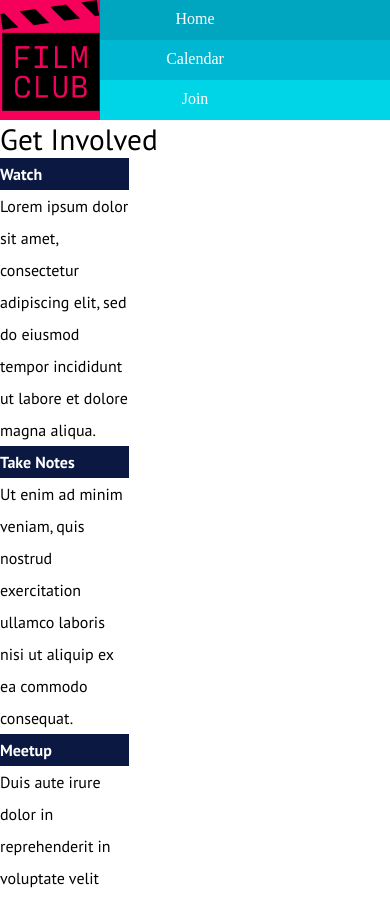
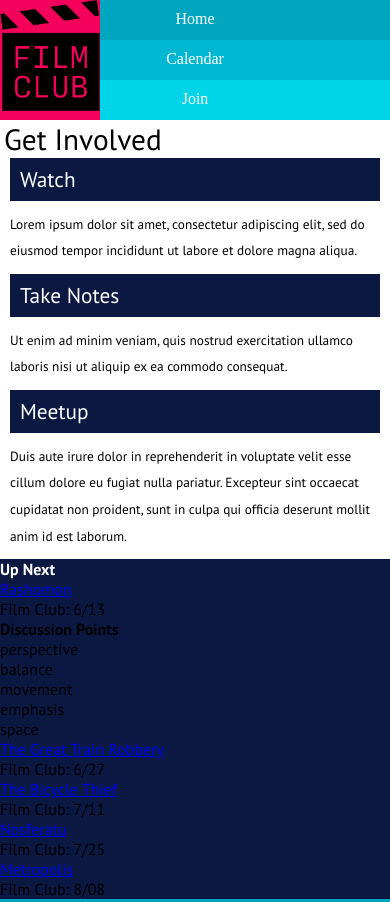
Before and after one commit to Matthew-McDonald/Responsive-Movie-Site, a plain HTML site: page index.html in a window 390 px wide. Shown: the top 902 px of the page. Drawn offline with Linux system fonts and the light colour scheme; files whose address does not match are found by name.

Commit message:
made main-one responsive

```diff
--- a/css/home.css
+++ b/css/home.css
@@ -18,43 +18,74 @@ main {
 
 }
 
+/*     MAIN ONE     */
+
 h1 {
   font-size: 22pt;
   font-weight: 300;
+  margin-left: 1%;
 }
 
 .main-one {
   display: flex;
   flex-wrap: wrap;
-  justify-content: center;
-  width: 100vw;
+  justify-content: space-around;
   flex-direction: column;
   line-height: 2;
-}
-
-.main-watch {
-  width: 33%;
-}
-
-.main-take-notes {
-  width: 33%;
-}
-
-.main-meetup {
-  width: 33%;
 }
 
 .main-sub-head {
   background-color: #0B1942;
   color: #FFFFFF;
+  padding-left: 10px;
+  font-size: 16pt;
+  font-weight: 300;
 }
 
+.flex-item {
+  margin-left: 10px;
+  margin-right: 10px;
+}
+
+.main-one p {
+  margin-top: 10px;
+  margin-bottom: 10px;
+  font-size: 10pt;
+}
+
+
+/*    MAIN TWO     */
+
+.main-two {
+  background-color: #0B1942;
+}
+
+h3 {
+  color: #FFFFFF;
+}
 
 /*    TABLET    */
 
 @media screen and (min-width: 545px ){
   .main-one {
     flex-direction: row;
+    width: 100vw;
+  }
+
+  .flex-item {
+    width: 31%;
+    margin: 0;
+  }
+
+  .main-one p {
+    font-size: 12pt;
   }
 
 }
+
+/*    DESKTOP    */
+
+
+@media screen and (min-width: 769px ){
+
+}
--- a/index.html
+++ b/index.html
@@ -48,15 +48,15 @@
 
     <section class="main-one">
 
-      <div class="main-watch">
+      <div class="flex-item" class="main-watch">
         <h2 class="main-sub-head">Watch</h2>
         <p>Lorem ipsum dolor sit amet, consectetur adipiscing elit, sed do eiusmod tempor incididunt ut labore et dolore magna aliqua.</p>
       </div>
-      <div class="main-take-notes">
+      <div class="flex-item" class="main-take-notes">
         <h2 class="main-sub-head">Take Notes</h2>
         <p>Ut enim ad minim veniam, quis nostrud exercitation ullamco laboris nisi ut aliquip ex ea commodo consequat.</p>
       </div>
-      <div class="main-meetup">
+      <div class="flex-item" class="main-meetup">
         <h2 class="main-sub-head">Meetup</h2>
         <p>Duis aute irure dolor in reprehenderit in voluptate velit esse cillum dolore eu fugiat nulla pariatur. Excepteur sint occaecat cupidatat non proident, sunt in culpa qui officia deserunt mollit anim id est laborum.</p>
       </div>
```
